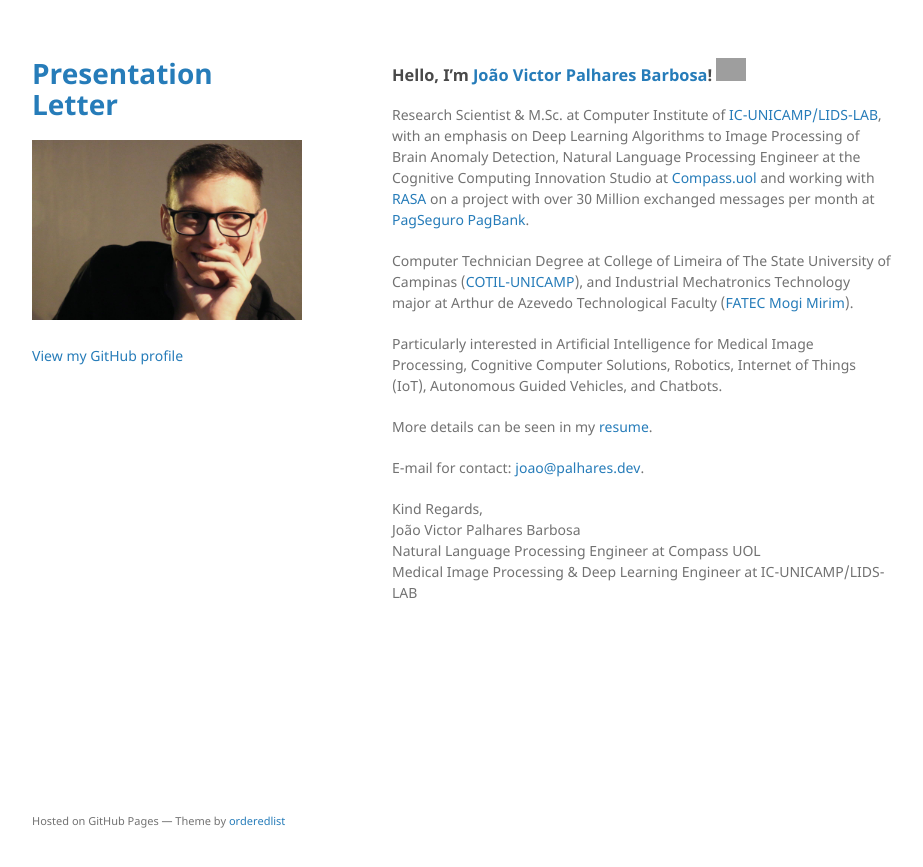
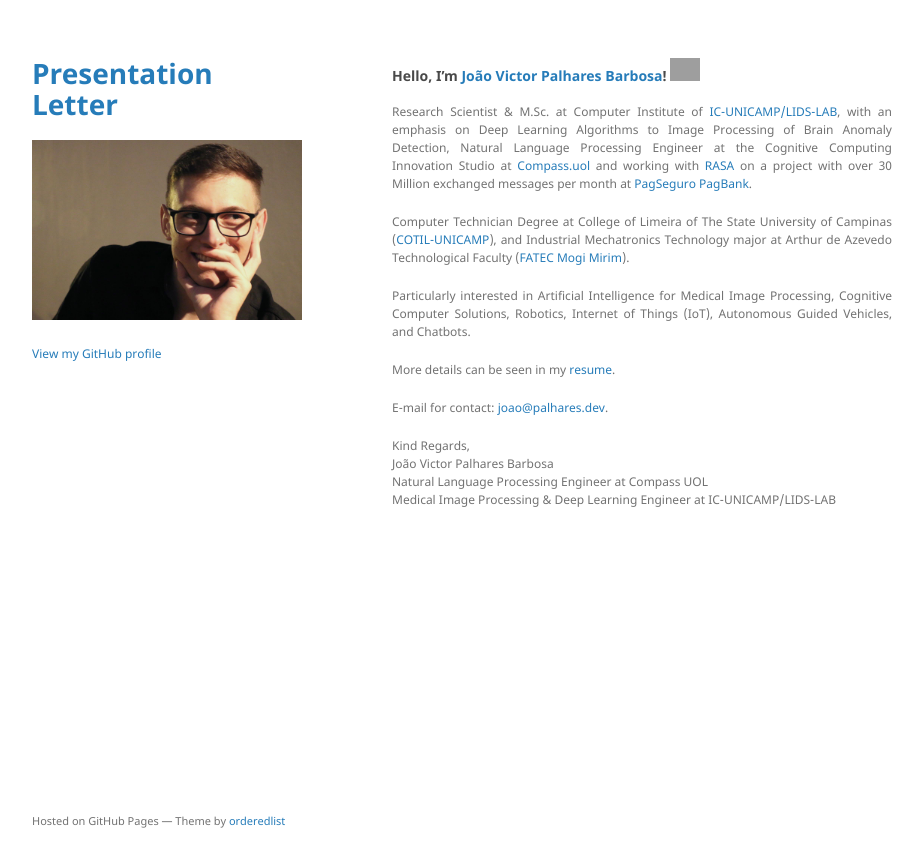
Before and after one commit to joaoavanzini/joaoavanzini.github.io, a Jekyll site: the page built from index.md, in a window 1280 px wide. Shown: the top 867 px of the page, without its empty margins (178-1101 px from the left). Built offline with Jekyll 4.4.1, drawn with Linux system fonts in a browser that asks for light colours; the repository's description, which GitHub fills in, is left out; our own code applies the rules of GitHub Pages for plain Markdown files; grey boxes are pictures that could not be loaded.

Commit message:
Atualizando o perfil

```diff
--- a/_sass/jekyll-theme-minimal.scss
+++ b/_sass/jekyll-theme-minimal.scss
@@ -4,9 +4,10 @@
 body {
   background-color: #fff;
   padding:50px;
-  font: 14px/1.5 "Noto Sans", "Helvetica Neue", Helvetica, Arial, sans-serif;
+  font: 12px/1.5 "Noto Sans", "Helvetica Neue", Helvetica, Arial, sans-serif;
   color:#727272;
   font-weight:400;
+  text-align: justify;
 }
 
 h1, h2, h3, h4, h5, h6 {
```
